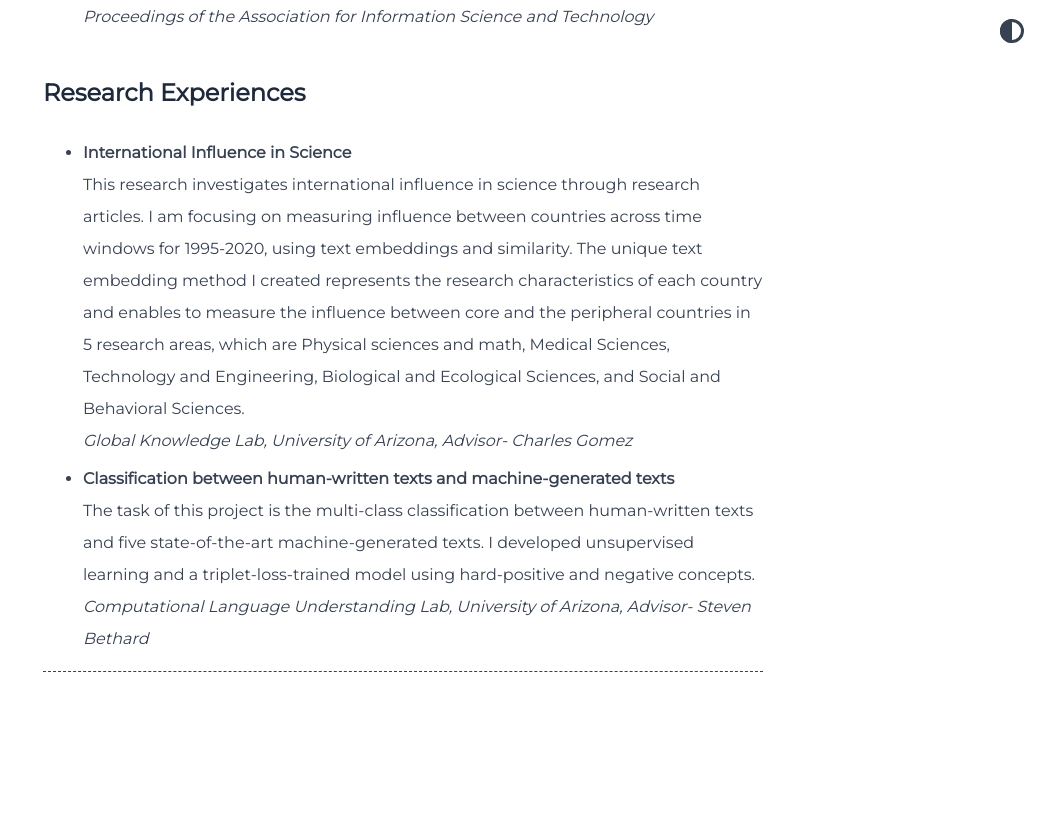
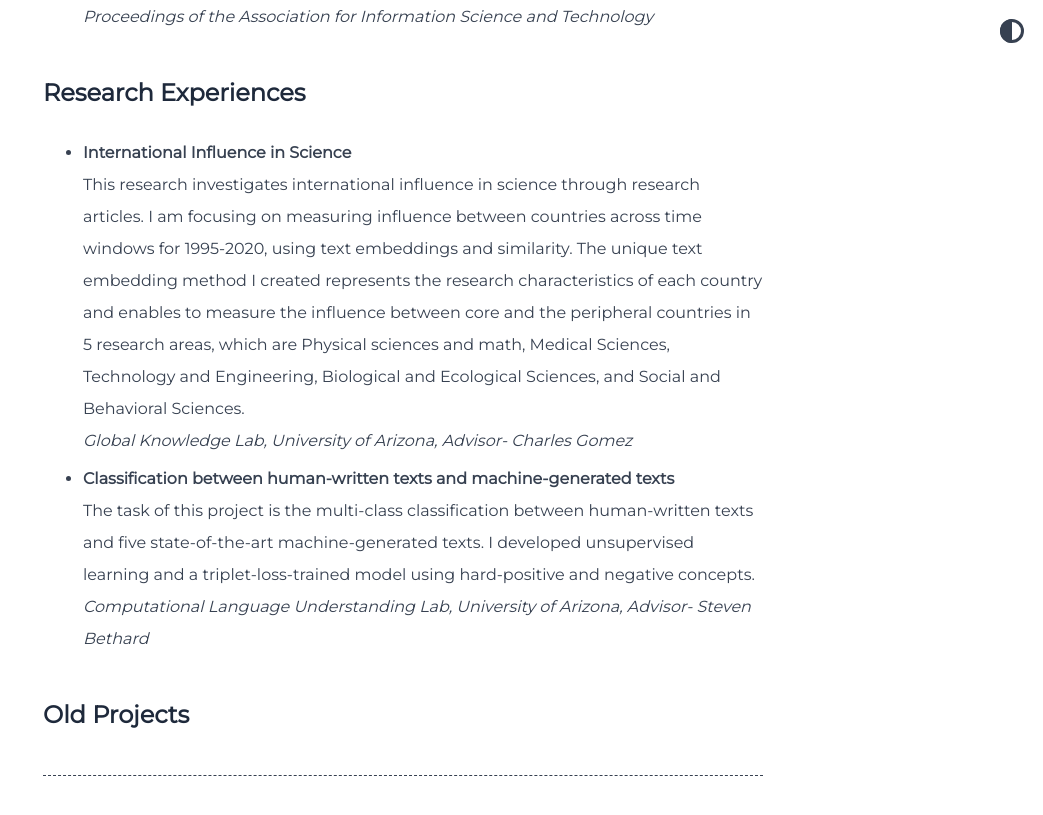
Before and after one commit to yeaeunkwon/yeaeunkwon.github.io, a Jekyll site: the page built from index.md, in a window 1280 px wide and 900 px high, scrolled down 1277 px. Shown: the top 815 px of the window, without its empty margins (237-1280 px from the left). Built offline with Jekyll 4.4.1, drawn with Linux system fonts in a browser that asks for light colours.

Commit message:
Update _config.yml

```diff
--- a/_config.yml
+++ b/_config.yml
@@ -37,7 +37,7 @@
   # following keys are using to create home layout
   show_projects: false # show projects as cards, add in _data/home.yml
   show_blog: true # show blog posts added in _posts
-  show_old_projects: false # show old projects as cards, add in _data/home.yml
+  show_old_projects: true # show old projects as cards, add in _data/home.yml
   show_misc_list: true # show generic vertical list for misc details, add _data/home.yml
   show_reading_time: false # show number of words and reading time in the blog posts
   show_tags: false # show tags in a blog posts
```
